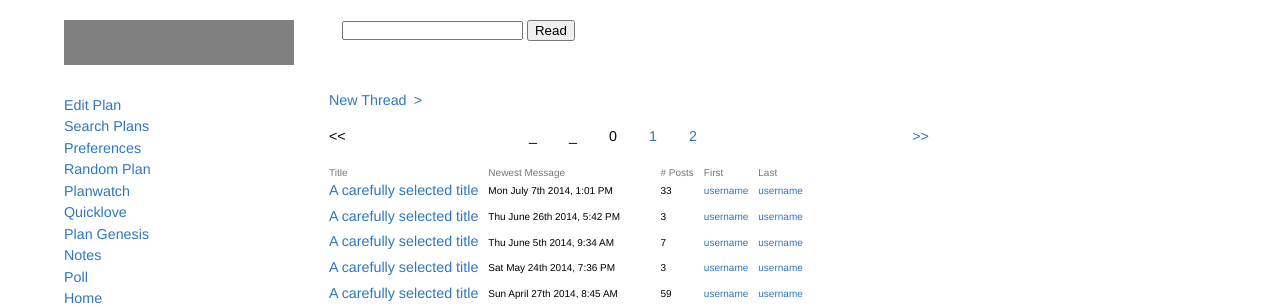
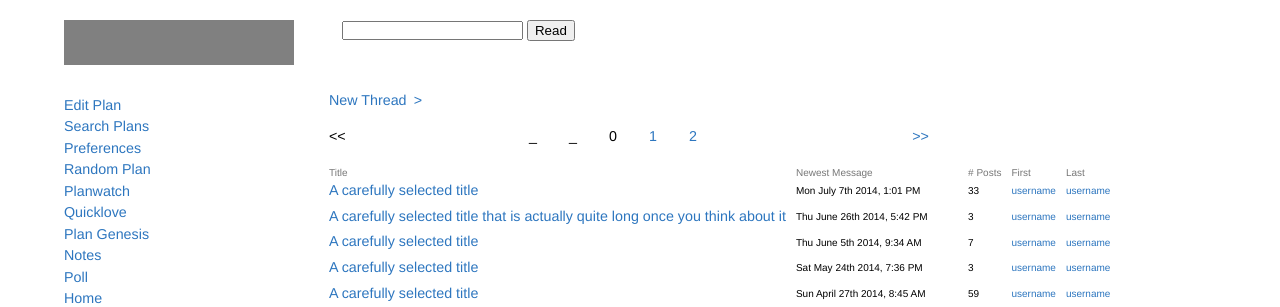
Before and after one commit to veronicaerb/eversosimple, a plain HTML site: page notes.html in a window 1280 px wide. Shown: the top 307 px of the page. Drawn offline with nearby package versions, Linux system fonts and the light colour scheme.

Commit message:
A longer title for testing. #22.

```diff
--- a/notes.html
+++ b/notes.html
@@ -121,7 +121,7 @@
 <tbody><tr class="heading"><th>Title</th><th>Newest Message</th><th># Posts</th><th>First</th><th>Last</th></tr>
 
 	<tr class="even first"><td class="title"><a href="board_messages.php?threadid=3733" class="topic_link">A carefully selected title</a></td><td class="updated"><span class="long">Mon July 7th 2014, 1:01 PM</span><span class="short">07-07-2014 1:01 PM</span></td><td class="num_posts">33</td><td class="author"><a href="read.php?searchname=username" class="planlove">username</a></td><td class="recent_poster"><a href="read.php?searchname=username" class="planlove">username</a></td></tr>
-	<tr class="odd"><td class="title"><a href="board_messages.php?threadid=3734" class="topic_link">A carefully selected title</a></td><td class="updated"><span class="long">Thu June 26th 2014, 5:42 PM</span><span class="short">06-26-2014 5:42 PM</span></td><td class="num_posts">3</td><td class="author"><a href="read.php?searchname=username" class="planlove">username</a></td><td class="recent_poster"><a href="read.php?searchname=username" class="planlove">username</a></td></tr>
+	<tr class="odd"><td class="title"><a href="board_messages.php?threadid=3734" class="topic_link">A carefully selected title that is actually quite long once you think about it</a></td><td class="updated"><span class="long">Thu June 26th 2014, 5:42 PM</span><span class="short">06-26-2014 5:42 PM</span></td><td class="num_posts">3</td><td class="author"><a href="read.php?searchname=username" class="planlove">username</a></td><td class="recent_poster"><a href="read.php?searchname=username" class="planlove">username</a></td></tr>
 	<tr class="even"><td class="title"><a href="board_messages.php?threadid=3732" class="topic_link">A carefully selected title</a></td><td class="updated"><span class="long">Thu June 5th 2014, 9:34 AM</span><span class="short">06-05-2014 9:34 AM</span></td><td class="num_posts">7</td><td class="author"><a href="read.php?searchname=username" class="planlove">username</a></td><td class="recent_poster"><a href="read.php?searchname=username" class="planlove">username</a></td></tr>
 	<tr class="odd"><td class="title"><a href="board_messages.php?threadid=3731" class="topic_link">A carefully selected title</a></td><td class="updated"><span class="long">Sat May 24th 2014, 7:36 PM</span><span class="short">05-24-2014 7:36 PM</span></td><td class="num_posts">3</td><td class="author"><a href="read.php?searchname=username" class="planlove">username</a></td><td class="recent_poster"><a href="read.php?searchname=username" class="planlove">username</a></td></tr>
 	<tr class="even"><td class="title"><a href="board_messages.php?threadid=2924" class="topic_link">A carefully selected title</a></td><td class="updated"><span class="long">Sun April 27th 2014, 8:45 AM</span><span class="short">04-27-2014 8:45 AM</span></td><td class="num_posts">59</td><td class="author"><a href="read.php?searchname=username" class="planlove">username</a></td><td class="recent_poster"><a href="read.php?searchname=username" class="planlove">username</a></td></tr>
```
